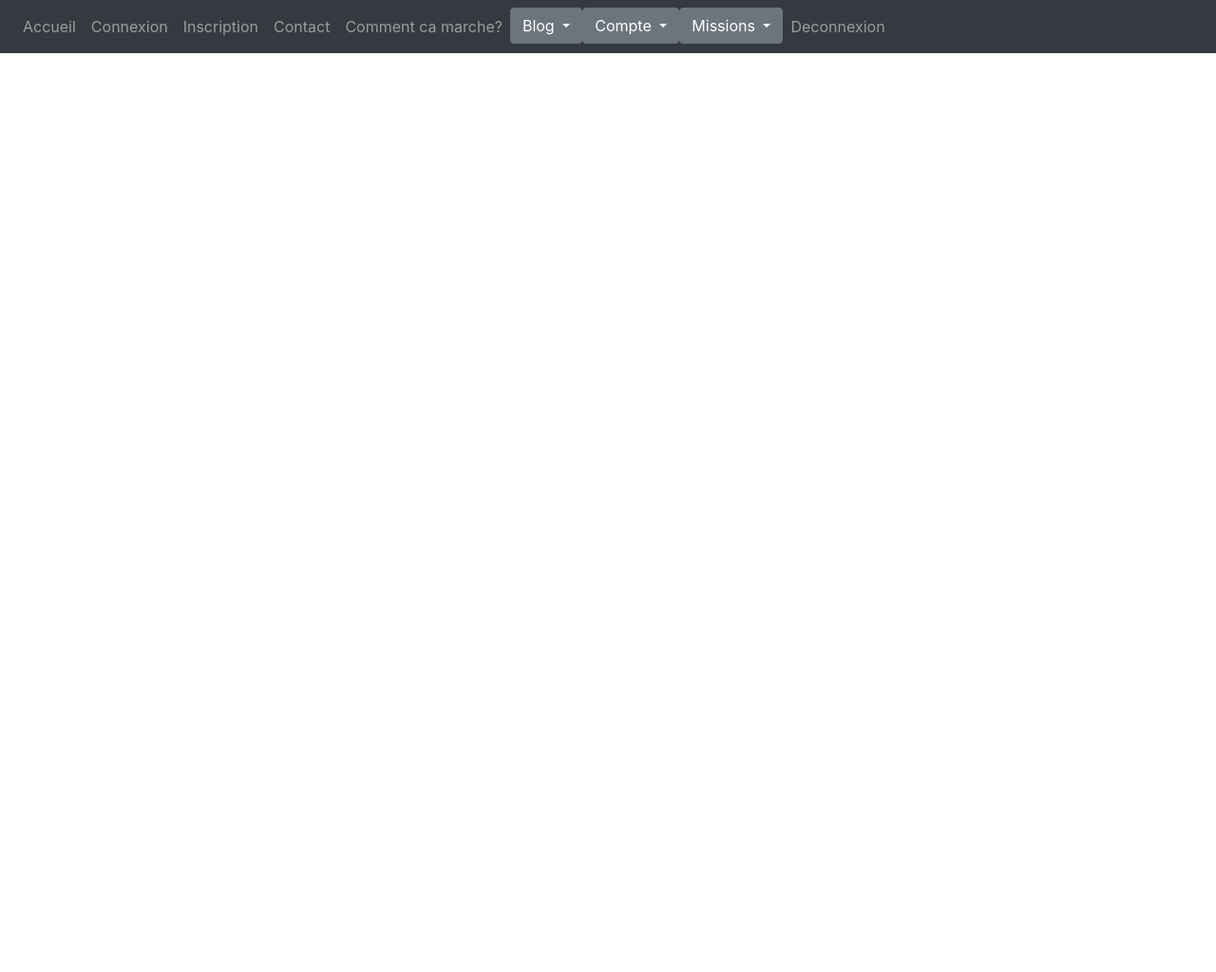
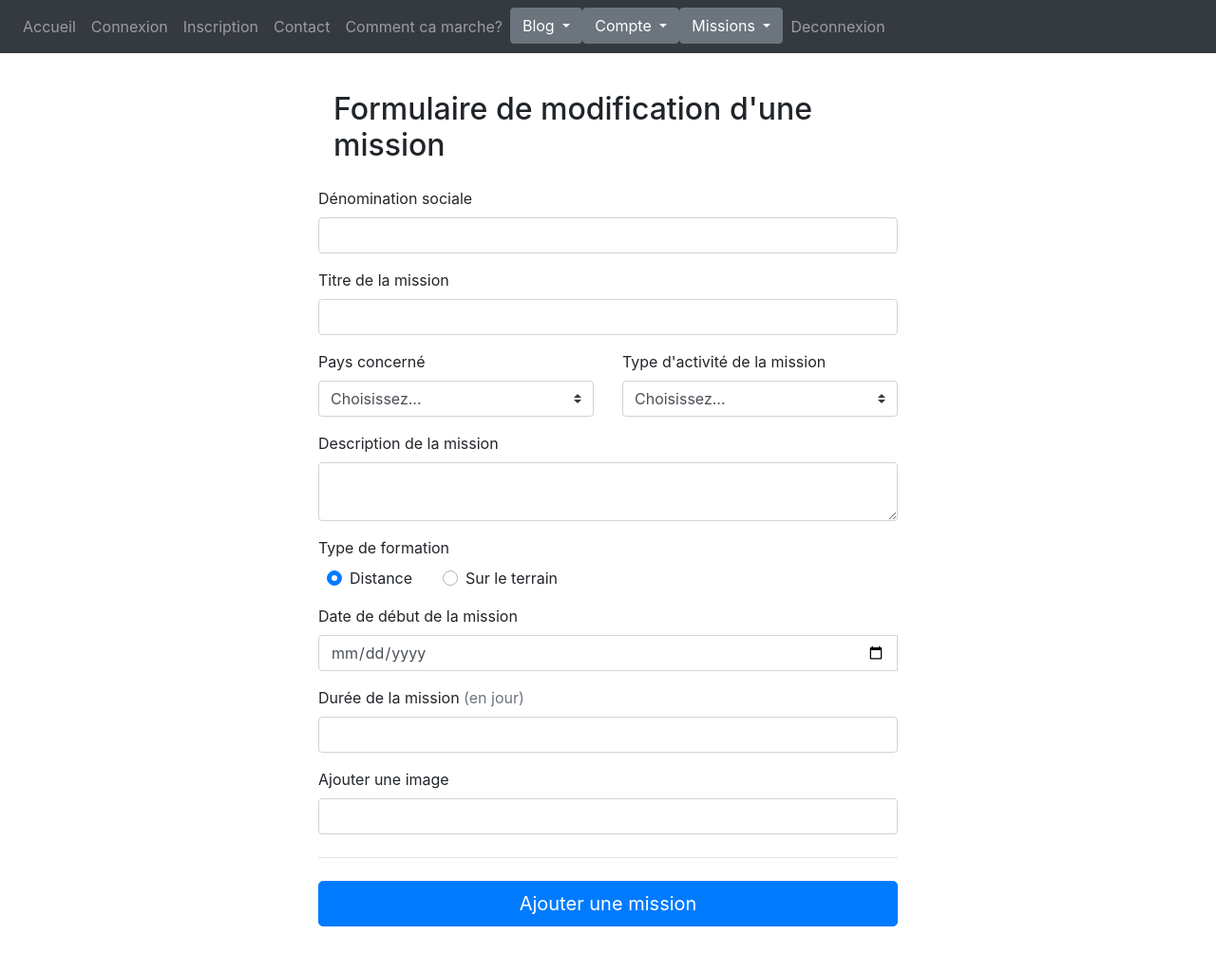
Before and after one commit to aurelnoe/projet_fil_rouge, a PHP site: page /form_modif_mission.php in a window 1280 px wide. Shown: the whole page at 95% size. Before the commit the page ends 56 px from the top, so only its background shows below. Run offline with PHP 8.4, Linux system fonts and the light colour scheme.

Commit message:
ajout formulaire modif mission

```diff
--- a/HUMAN_HELP/Templates/Missions/form_ajout_mission.php
+++ b/HUMAN_HELP/Templates/Missions/form_ajout_mission.php
@@ -16,7 +16,7 @@
 
 <div class="container w-50 pt-4">
 
-    <h2 class="p-3">Modification des informations personnelles</h2>
+    <h2 class="p-3">Formulaire d'ajout d'une mission</h2>
 
     <form class="needs-validation" novalidate>
             <div class="mb-3">
--- a/HUMAN_HELP/Templates/Missions/form_modif_mission.php
+++ b/HUMAN_HELP/Templates/Missions/form_modif_mission.php
@@ -9,5 +9,109 @@
 </head>
 <body>
 <?php include("../Bases/navbar.php") ?>
+
+<div class="container w-50 pt-4">
+
+    <h2 class="p-3">Formulaire de modification d'une mission</h2>
+
+    <form class="needs-validation" novalidate>
+            <div class="mb-3">
+                <label for="denomination">Dénomination sociale</label>
+                <input type="text" class="form-control" name="denomination" placeholder="" value="" required>
+                <div class="invalid-feedback">
+                    Ce champ est requis.
+                </div>
+            </div>
+            <div class="mb-3">
+                <label for="title">Titre de la mission</label>
+                <input type="text" class="form-control" name="title" placeholder="" value="" required>
+                <div class="invalid-feedback">
+                    Ce champ est requis.
+                </div>
+            </div>
+            <div class="row">
+                <div class="col-auto mb-3 w-50">
+                    <label for="country">Pays concerné</label>
+                    <select class="custom-select d-block w-100" name="country" required>
+                    <option value="">Choisissez...</option>
+                    <option>Mali</option>
+                    <option>Gabon</option>
+                    <option>Somalie</option>
+                    <option>Egypte</option>
+                    <option>Maroc</option>
+                    </select>
+                    <div class="invalid-feedback">
+                    Choisissez un pays valide.
+                    </div>
+                </div>
+                <div class="col-auto mb-3 w-50">
+                    <label for="activity">Type d'activité de la mission</label>
+                    <select class="custom-select d-block w-100" name="activity" required>
+                        <option value="">Choisissez...</option>
+                        <option>Médecine</option>
+                        <option>Enseignement</option>
+                        <option>Donations</option>
+                        <option>Traduction</option>
+                        <option>Construction</option>
+                        <option>Sportive</option>
+                        <option>Aide juridique</option>
+                        <option>Soutient psychologique</option>
+                        <option>Aide administrative</option>
+                    </select>
+                    <div class="invalid-feedback">
+                        Ce champ est requis.
+                    </div>
+                </div>
+            </div>
+            <div class="mb-3">
+                <label for="descriptionMission">Description de la mission</label>
+                <textarea type="textarea" class="form-control" name="descriptionMission" placeholder=""></textarea>
+                <div class="invalid-feedback">
+                    Ce champ est requis.
+                </div>
+            </div>
+            <div class="d-block mb-3">
+                <label>Type de formation</label>
+                <div class="row">
+                    <div class="custom-control custom-radio mx-4">
+                        <input name="TypeForm" id="distance" type="radio" class="custom-control-input" checked required>
+                        <label class="custom-control-label" for="distance">Distance</label>
+                    </div>
+                    <div class="custom-control custom-radio mx-2">
+                        <input name="TypeForm" id="terrain" type="radio" class="custom-control-input" required>
+                        <label class="custom-control-label" for="terrain">Sur le terrain</label>
+                    </div>
+                </div>
+            </div>
+
+            <div class="mb-3">
+                <label for="dateMission">Date de début de la mission</label>
+                <div class="input-group date"  data-provide="datepicker">
+                    <input type="date" class="form-control" name="dateMission" placeholder="jj/mm/aaaa" required>
+                    <div class="input-group-addon">
+                        <span class="glyphicon glyphicon-th"></span>
+                    </div>
+                </div>
+                <div class="invalid-feedback">
+                    Ce champ est requis.
+                </div>
+            </div>
+
+            <div class="mb-3">
+                <label for="dureeMission">Durée de la mission<span class="text-muted"> (en jour)</span></label>
+                <input type="number" class="form-control" name="dureeMission" placeholder="">
+                <div class="invalid-feedback">
+                    Ce champ est requis.
+                </div>
+            </div>
+            <div class="mb-3">
+                <label for="imageMission">Ajouter une image</label>
+                <input type="media" class="form-control" name="imageMission" placeholder="">
+            </div>
+
+            <hr class="mb-4 mt-4">
+            <button class="btn btn-primary btn-lg btn-block mb-5" type="submit">Ajouter une mission</button>
+          </form>
+</div>
 </body>
 </html>
```
